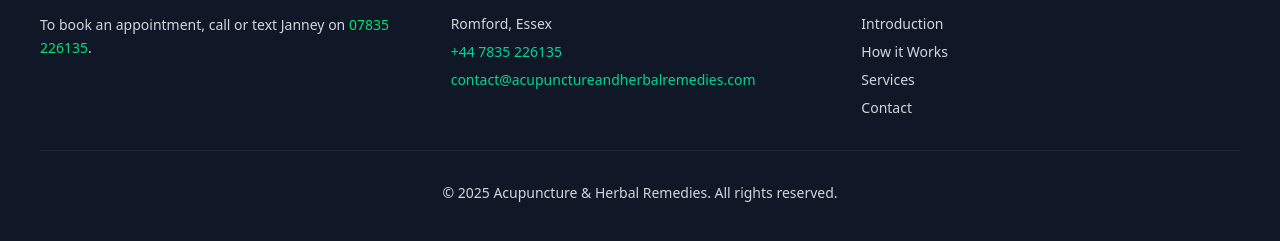
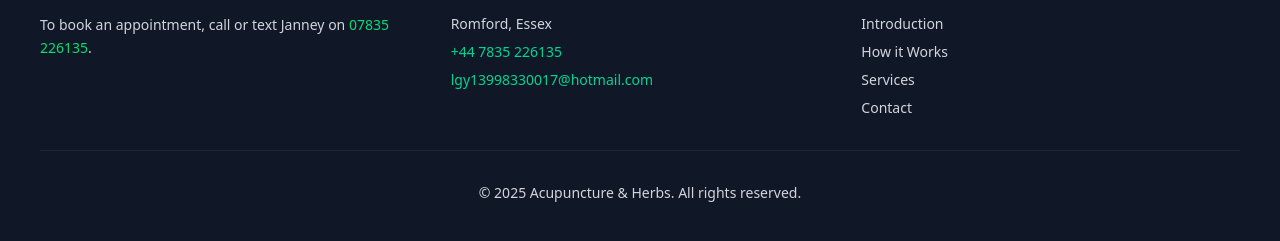
Before and after one commit to petercyli02/Acupuncture-and-Herbs, a React (Vite) app: page / in a window 1280 px wide. Shown: the part 7109-7350 px from the top of the page. Built offline with nearby package versions, Linux system fonts and the light colour scheme.

Commit message:
fix: corrected email and business name

```diff
--- a/src/App.tsx
+++ b/src/App.tsx
@@ -430,7 +430,7 @@ function App() {
                   <a href="tel:07835226135" className="text-emerald-400 hover:underline">+44 7835 226135</a>
                 </p>
                 <p>
-                  <a href="mailto:contact@acupunctureandherbalremedies.com" className="text-emerald-400 hover:underline">contact@acupunctureandherbalremedies.com</a>
+                  <a href="mailto:lgy13998330017@hotmail.com" className="text-emerald-400 hover:underline">lgy13998330017@hotmail.com</a>
                 </p>
               </div>
             </div>
@@ -445,7 +445,7 @@ function App() {
             </div>
           </div>
           <div className="border-t border-gray-800 pt-8 text-center text-sm">
-            <p>&copy; {new Date().getFullYear()} Acupuncture & Herbal Remedies. All rights reserved.</p>
+            <p>&copy; {new Date().getFullYear()} Acupuncture & Herbs. All rights reserved.</p>
           </div>
         </div>
       </footer>
```
